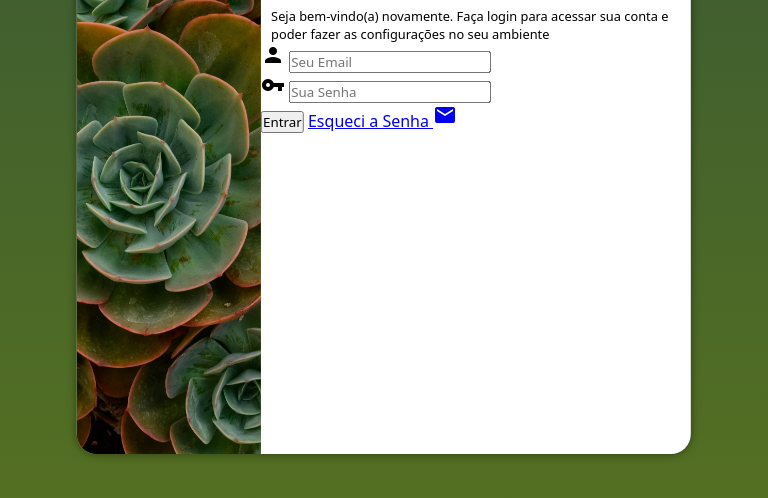
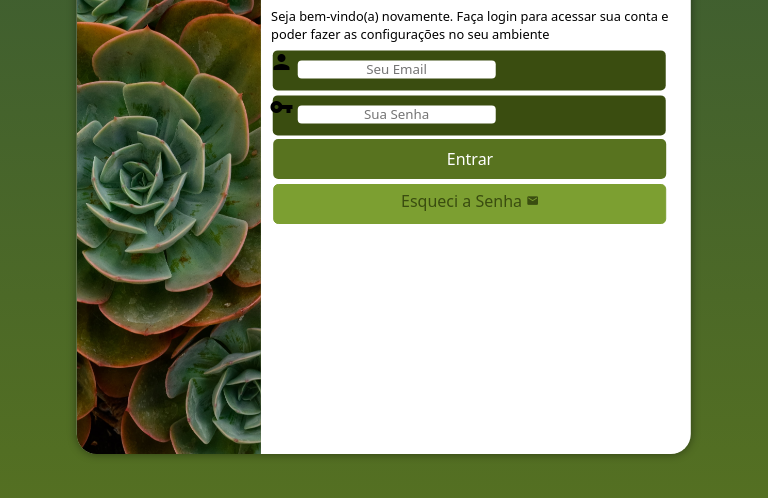
Before and after one commit to ThamirisAlbuquerque/projeto-login, a plain HTML site: page index.html in a window 768 px wide. Shown: the part 196-694 px from the top of the page. Drawn offline with Linux system fonts and the light colour scheme.

Commit message:
atualização do projeto login

```diff
--- a/estilos/media-queries.css
+++ b/estilos/media-queries.css
@@ -41,6 +41,38 @@
         display: flex;
         padding-left:10px ;
     }
+    form> div.campo {
+        width: 66%;
+        height: 40px;
+        position: relative;
+        left: 65%;
+        top: 33%;
+        transform: translate(-51%, 6%);
+        border-radius: 5px;
+        margin: 5px 0px;
+    }
+    form>input[type=submit] {
+        width: 64%;
+        height: 40px;
+        position: absolute;
+        left: 64%;
+        top: 41%;
+        transform: translate(-50%, -50%);
+    }
+    form> a.botao{
+        width: 64%;
+        height: 40px;
+        position: absolute;
+        left: 64%;
+        top: 49%;
+        transform: translate(-50%, -50%);
+    }
+    .material-icons{
+        margin-left: -178px;
+    }
+    a>.material-icons{
+        margin-left: 0px;
+    }
 
 
 
--- a/estilos/style.css
+++ b/estilos/style.css
@@ -62,5 +62,64 @@ div#formulario> h1{
 
 div#formulario> p{
     font-size: 0.8em;
+}
+
+form> div.campo{
+    background-color: #3a4d10;
+    display: block;
+    width: 100%;
+    height: 40px;
+    border-radius: 5px;
+    margin: 5px 0px;
+}
+
+div.campo > label{
+    display: none;
+}
+
+input {
+    text-align: center;
+    margin-left: 0px;
+    border: 0px solid transparent;
+    border-radius: 4px;
+}
+
+form>input[type=submit]{
+    display: block;
+    font-size: 1em;
+    width: 100%;
+    height: 40px;
+    background-color: #58731F;
+    color: white;
+    border: none;
+    border-radius: 5px;
+    cursor: pointer;
+}
+form>input[type=submit]:hover{
+    background-color: #3a4d10;
+}
+
+form> a.botao{
+    display: block;
+    text-align: center;
+    font-size: 1em;
+    width: 100%;
+    height: 40px;
+    padding-top: 5px;
+    margin-top: 5px;
+    background-color: #7c9f31;
+    color: #3a4d10;
+    border: 1px solid #7c9f31;
+    border-radius: 5px;
+    text-decoration: none;
+}
+
+form> a.botao:hover{
+    background-color:white ;
+
 
 }
+form> a.botao> i{
+    font-size: 0.8em;
+
+}
--- a/index.html
+++ b/index.html
@@ -23,7 +23,7 @@
                 <form action="login.php" method="post" autocomplete="on">
                     <div class="campo">
 
-                        <i id="burguer" class="material-icons">person</i>
+                        <i class="material-icons">person</i>
                         <input type="email" name="login" id="ilogin" placeholder="Seu Email" autocomplete="email" required maxlength="30">
                         <label for="ilogin"></label>
 
@@ -36,7 +36,7 @@
                     </div>
 
                     <input type="submit" value="Entrar">
-                    <a href="esqueci.html">
+                    <a href="esqueci.html" class="botao">
                         Esqueci a Senha <i class="material-icons">mail</i>
 
                     </a>
```
